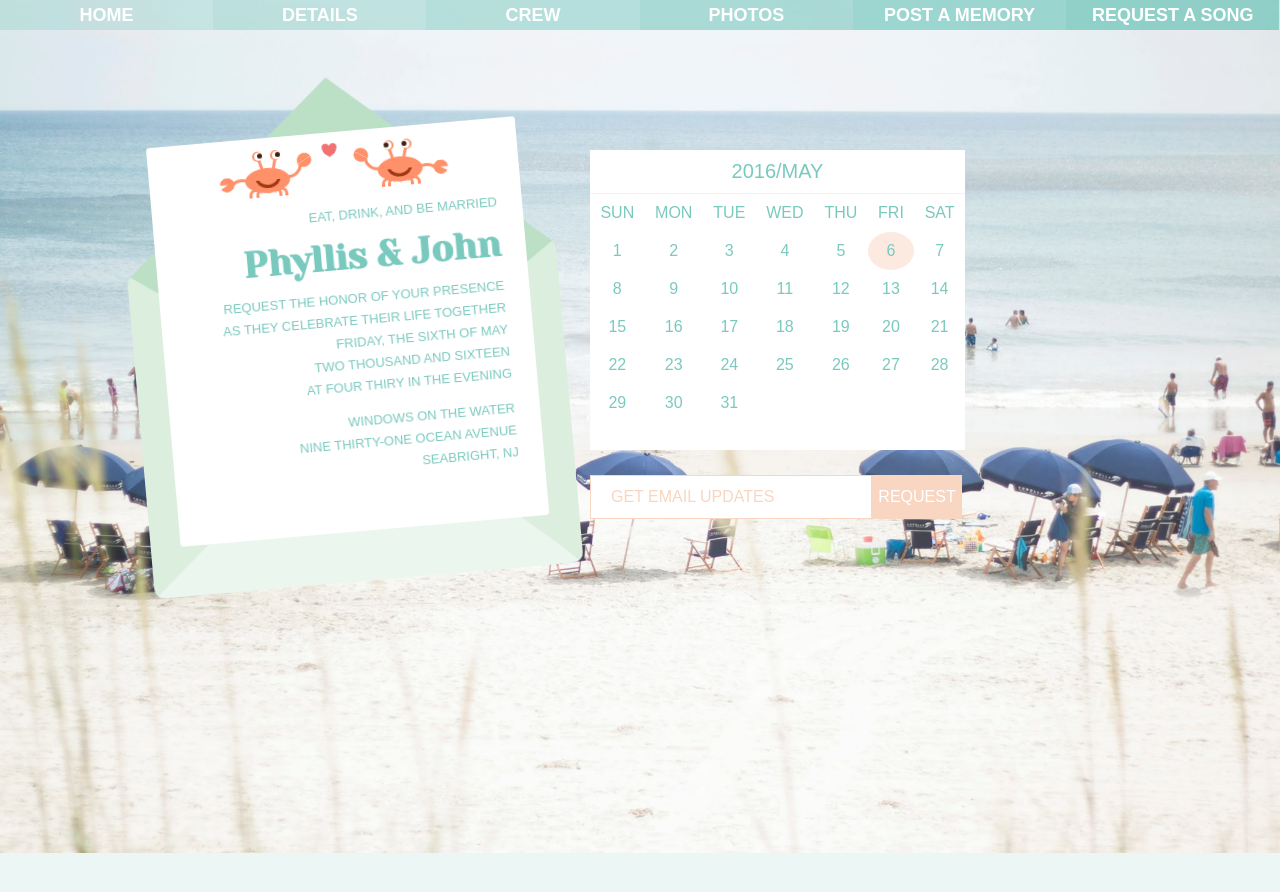
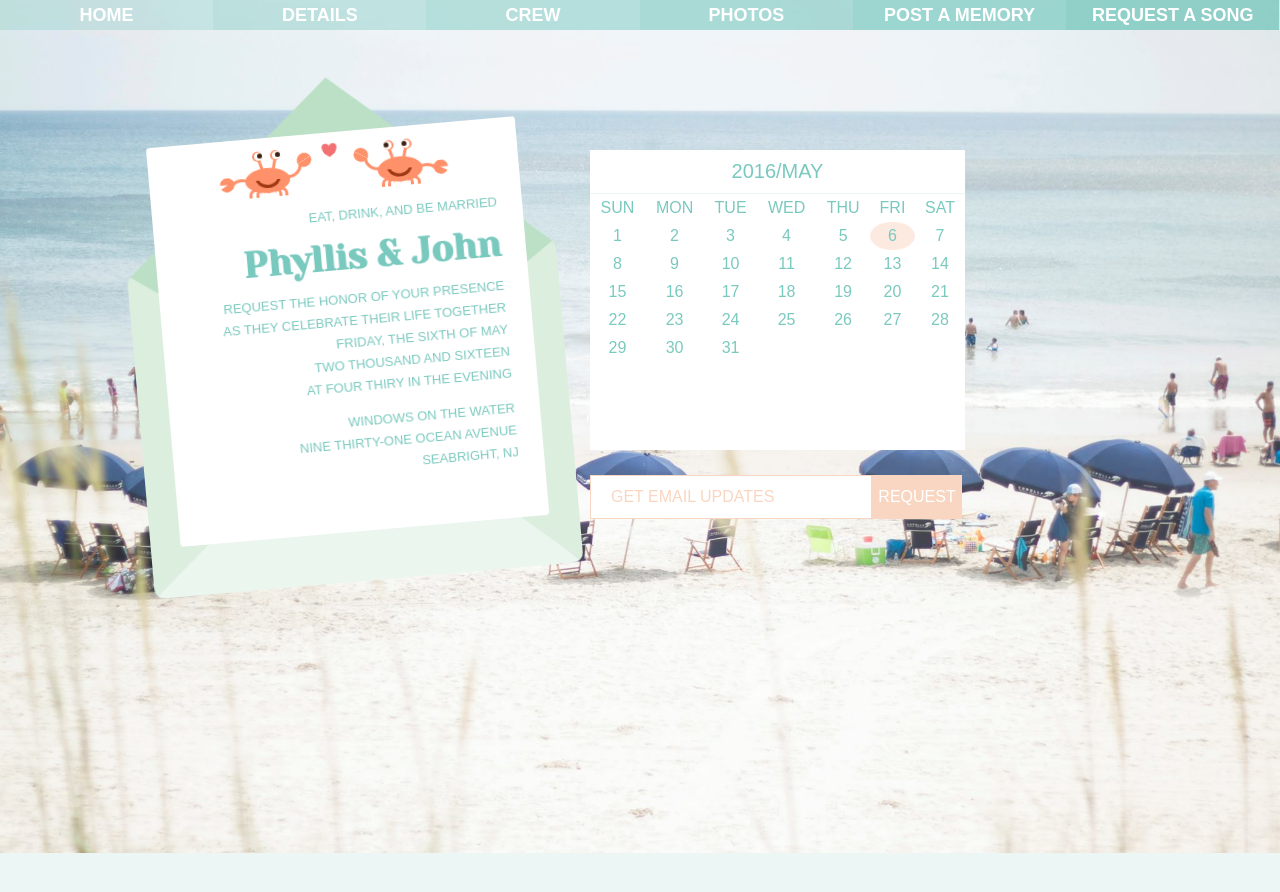
Before and after one commit to phyllisandjohn/phyllisandjohn.github.io, a Jekyll site: the page details/index.html, which Jekyll copies as it is, in a window 1280 px wide. Shown: the top 892 px of the page. Built offline with Jekyll 4.4.1, drawn with Linux system fonts in a browser that asks for light colours.

Commit message:
Update index.html

```diff
--- a/details/index.html
+++ b/details/index.html
@@ -57,7 +57,8 @@ table {
 }
 
 td {
-	padding: 10px;
+	margin: 5px;
+	padding: 5px;
 }
 
 .subscribe {
@@ -92,7 +93,7 @@ td {
 
 .highlighted {
 	border-radius: 50%;
-	background: rgba(249,214,193,.5);;
+	background: rgba(249,214,193,.5);
 }
 
 </style>
```
